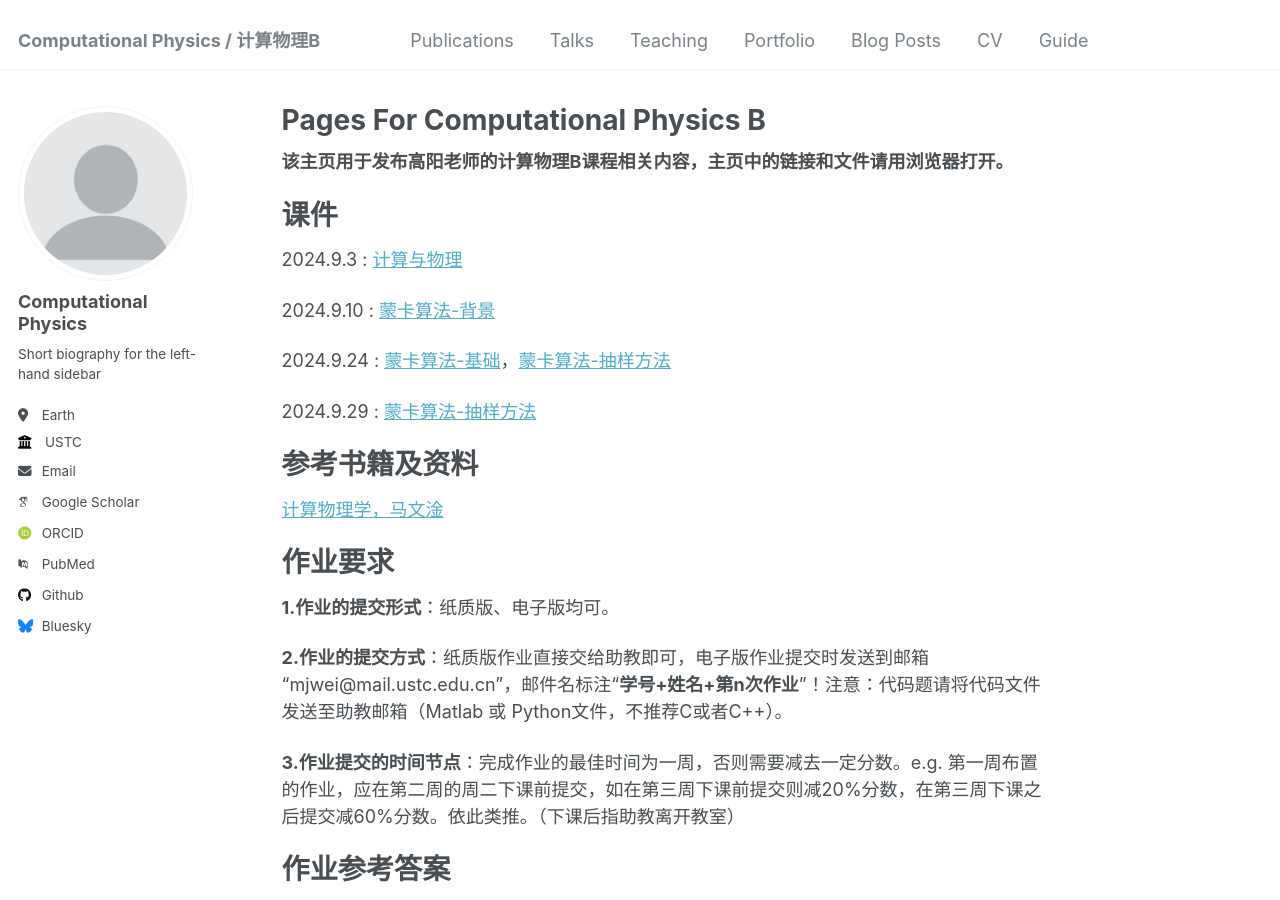
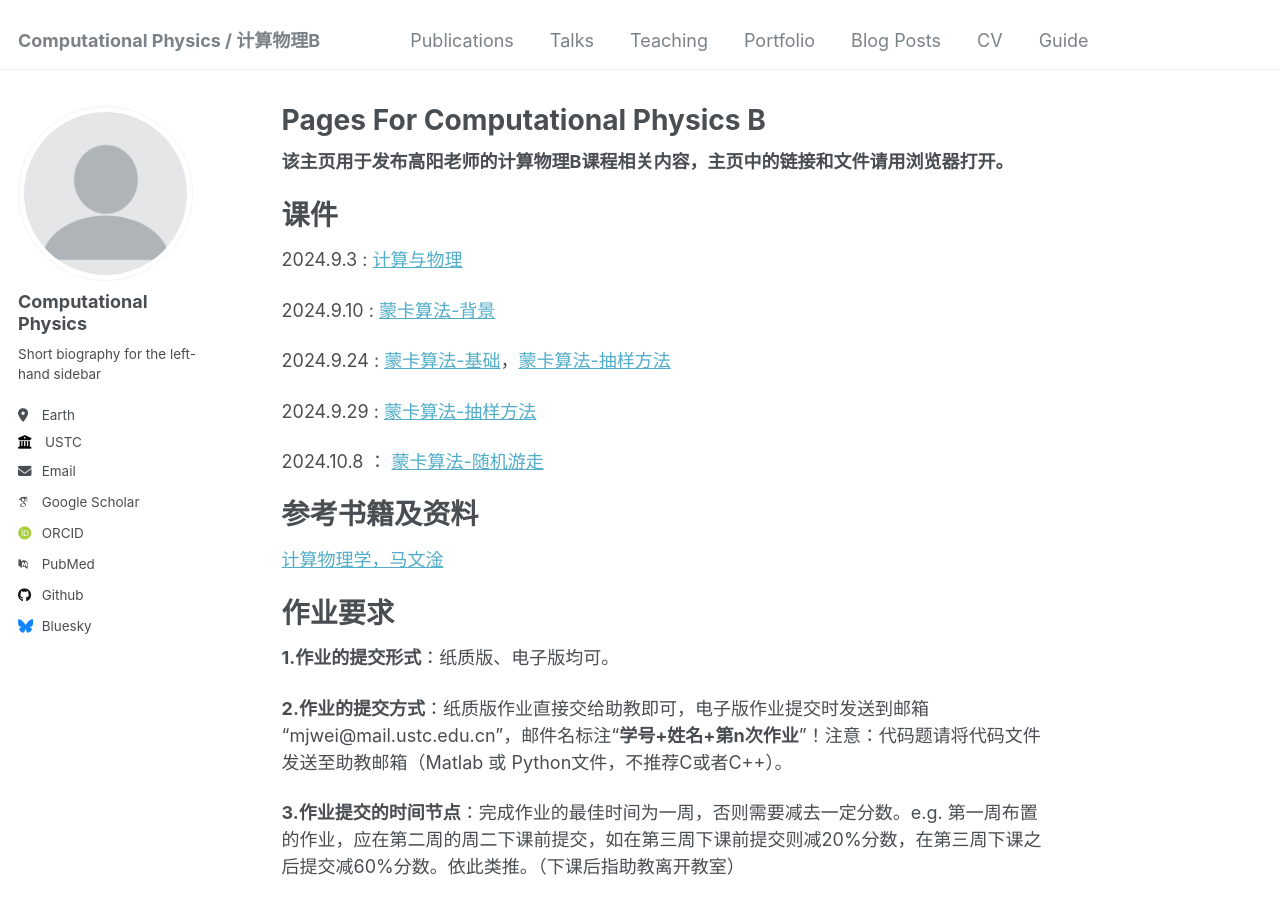
Before and after one commit to ZhouJikunn/ZhouJikunn.github.io, a Jekyll site: the page built from _pages/about.md, in a window 1280 px wide and 900 px high. Built offline with Jekyll 4.4.1, drawn with Linux system fonts in a browser that asks for light colours; some web fonts are replaced.

Commit message:
Update about.md

```diff
--- a/_pages/about.md
+++ b/_pages/about.md
@@ -17,6 +17,8 @@ redirect_from:
 2024.9.24 : [蒙卡算法-基础](http://zhoujikunn.github.io/files/蒙卡算法：基础.pdf)，[蒙卡算法-抽样方法](http://zhoujikunn.github.io/files/蒙卡算法：抽样方法.pdf)
 
 2024.9.29 : [蒙卡算法-抽样方法](http://zhoujikunn.github.io/files/蒙卡算法：抽样方法2.pdf)
+
+2024.10.8 ： [蒙卡算法-随机游走](http://zhoujikunn.github.io/files/蒙卡算法：随机游走.pdf)
 
 参考书籍及资料
 ======
```
